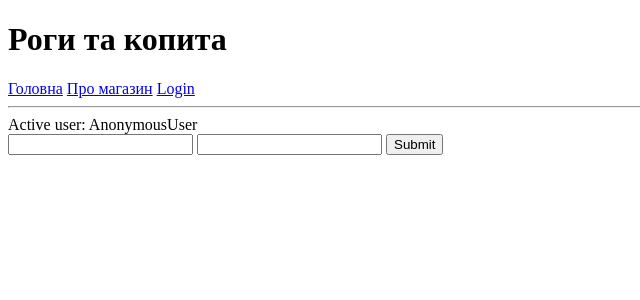
After one commit to serg-gonharenko/onlinestore, a Django app: page /login/ in a window 1280 px wide. The commit adds this page. Shown: the top 300 px of the page, without its empty margins (0-640 px from the left). Run offline with Django 4.2, Linux system fonts and the light colour scheme.

Commit message:
Добавлена форма Логина. Изменен Навбар

```diff
--- a/onlinestore/urls.py
+++ b/onlinestore/urls.py
@@ -19,8 +19,9 @@ from onlinestore import views
 
 urlpatterns = [
     path('admin/', admin.site.urls),
-    path('', views.homepage),
+    path('', views.homepage, name="homepage"),
     path('about/', views.about),
+    path('login/', include('users.urls')),
     path('profile/', include('users.urls')),
     path('products/', views.homepage),
     path('products/', include('goods.urls')),
--- a/templates/_navbar.html
+++ b/templates/_navbar.html
@@ -1,4 +1,8 @@
     <a href="/">Головна</a>
     <a href="/about">Про магазин</a>
-    <a href="/profile/{{ username }}/">{{ username }}</a>
+    {% if user.is_authenticated %}
+        <a href="{% url "user_profile" username=user %}">{{ user }}</a>
+    {% else %}
+        <a href="{% url "login" %}">Login</a>
+    {% endif %}
     <hr>
--- a/templates/index.html
+++ b/templates/index.html
@@ -9,7 +9,9 @@
     <h1> Роги та копита </h1>
     {% include "_navbar.html" %}
 <body>
-
+<header>
+    <div class="active-user">Active user: {{ user }}</div>
+</header>
 <div class="container">
     {% block container %}
     {% endblock %}
--- /dev/null
+++ b/users/templates/user_login.html
@@ -0,0 +1,9 @@
+{% extends "index.html" %}
+{% block title %} Logi Page{% endblock %}
+{% block container %}
+    <form>
+        <input id="username" name="username" type="text">
+        <input id="password" name="password" type="password">
+        <input type="Submit">
+    </form>
+{% endblock %}
--- a/users/urls.py
+++ b/users/urls.py
@@ -1,9 +1,11 @@
 """ Users App URL Configuration"""
 
 from django.urls import path
-from users.views import user_profile
+from users.views import user_profile, login_view
 
 
 urlpatterns = [
+    path("", login_view, name="login"),
     path('<str:username>/', user_profile, name="user_profile"),
+
 ]
--- a/users/views.py
+++ b/users/views.py
@@ -1,5 +1,7 @@
-from django.http import HttpRequest, HttpResponse, Http404
+from django.http import HttpRequest, HttpResponse, Http404, HttpResponseRedirect
 from django.shortcuts import render
+from django.urls import reverse_lazy
+
 from onlinestore.views import context
 
 
@@ -9,3 +11,9 @@ def user_profile(request: HttpRequest, username: str) -> HttpResponse:
         if username == logged_user["username"]:
             return render(request, "user_profile.html", logged_user)
     raise Http404("Немає такого користувача")
+
+
+def login_view(request: HttpRequest) -> HttpResponse:
+    """Login user view"""
+    context = {}
+    return render(request, "user_login.html", context)
```
